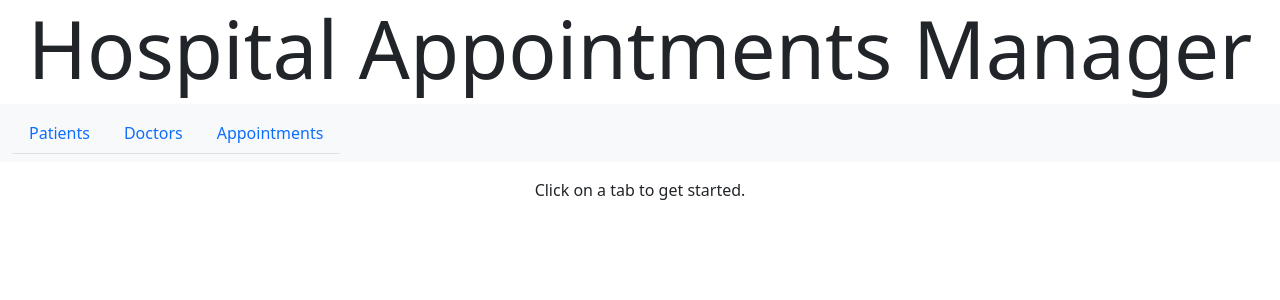
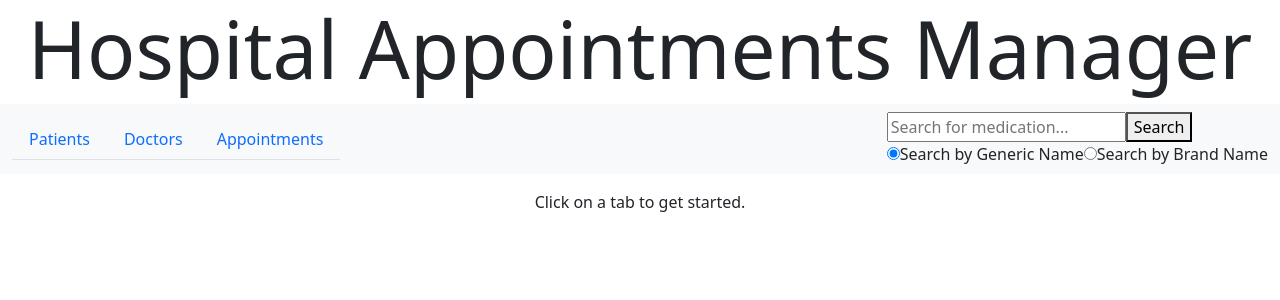
Before and after one commit to BrajanHalili/frontend-Hospital, a React (Create React App) app: page / in a window 1280 px wide. Shown: the top 300 px of the page. Built offline with nearby package versions, Linux system fonts and the light colour scheme.

Commit message:
added a search bar component to the front page

```diff
--- a/src/components/Layout.jsx
+++ b/src/components/Layout.jsx
@@ -1,5 +1,6 @@
 import React from 'react'
 import { Outlet, NavLink } from 'react-router-dom'
+import SearchBar from './search/SearchBar'
 
 const Layout = () => {
     return (
@@ -20,6 +21,7 @@ const Layout = () => {
                         </ul>
 
                     </div>
+                    <SearchBar />
                 </div>
             </nav>
             <Outlet />
--- /dev/null
+++ b/src/components/search/SearchBar.js
@@ -0,0 +1,46 @@
+import React, { useState } from 'react';
+import { Link } from 'react-router-dom';
+
+const SearchBar = () => {
+  const [query, setQuery] = useState('');
+  const [searchType, setSearchType] = useState('generic'); // Default to generic search
+
+  return (
+    <div>
+      <input
+        type="text"
+        value={query}
+        onChange={(e) => setQuery(e.target.value)}
+        placeholder="Search for medication..."
+      />
+      <Link
+        to={`/results?query=${query}&type=${searchType}`}
+        style={{ textDecoration: 'none' }}
+      >
+        <button>Search</button>
+      </Link>
+      <div>
+        <label>
+          <input
+            type="radio"
+            value="generic"
+            checked={searchType === 'generic'}
+            onChange={() => setSearchType('generic')}
+          />
+          Search by Generic Name
+        </label>
+        <label>
+          <input
+            type="radio"
+            value="brand"
+            checked={searchType === 'brand'}
+            onChange={() => setSearchType('brand')}
+          />
+          Search by Brand Name
+        </label>
+      </div>
+    </div>
+  );
+};
+
+export default SearchBar;
```
Also changed, not shown: src/components/search/Results.js (added).
